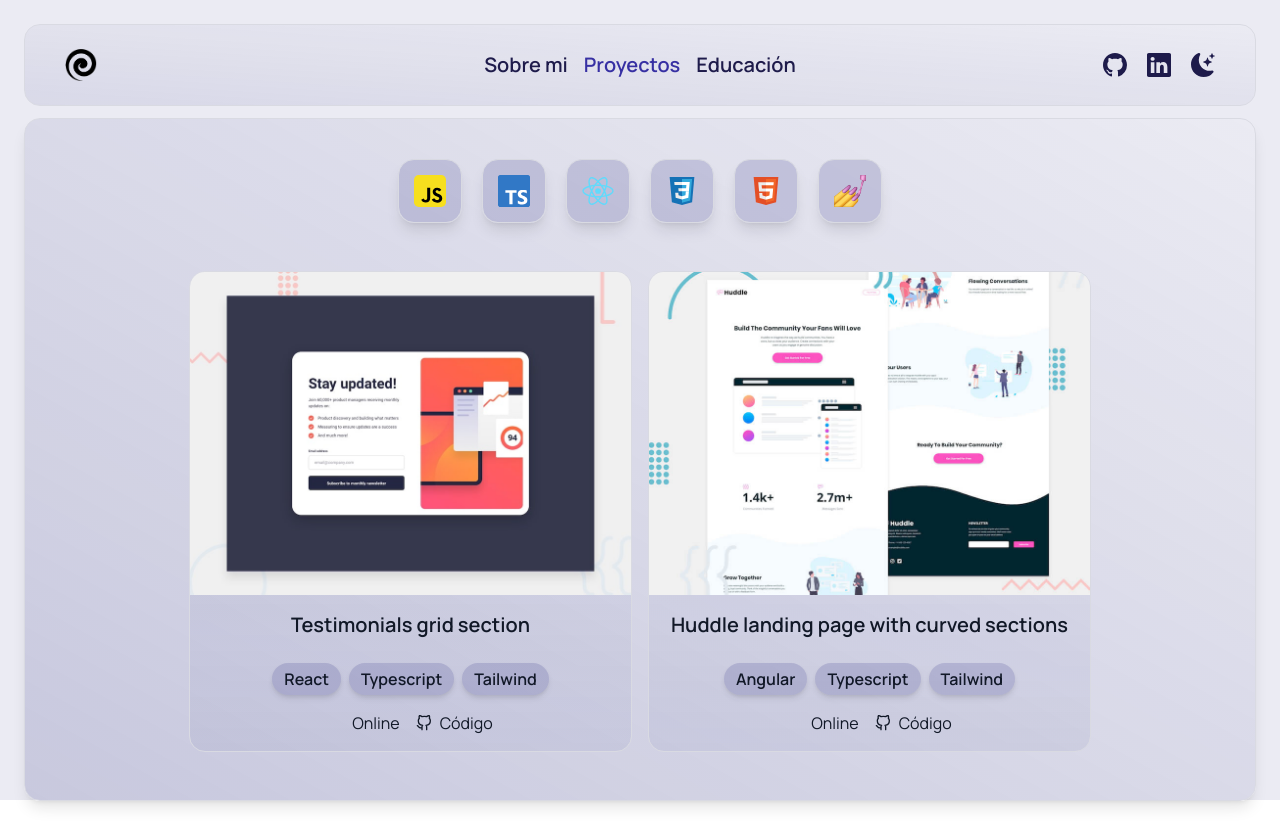
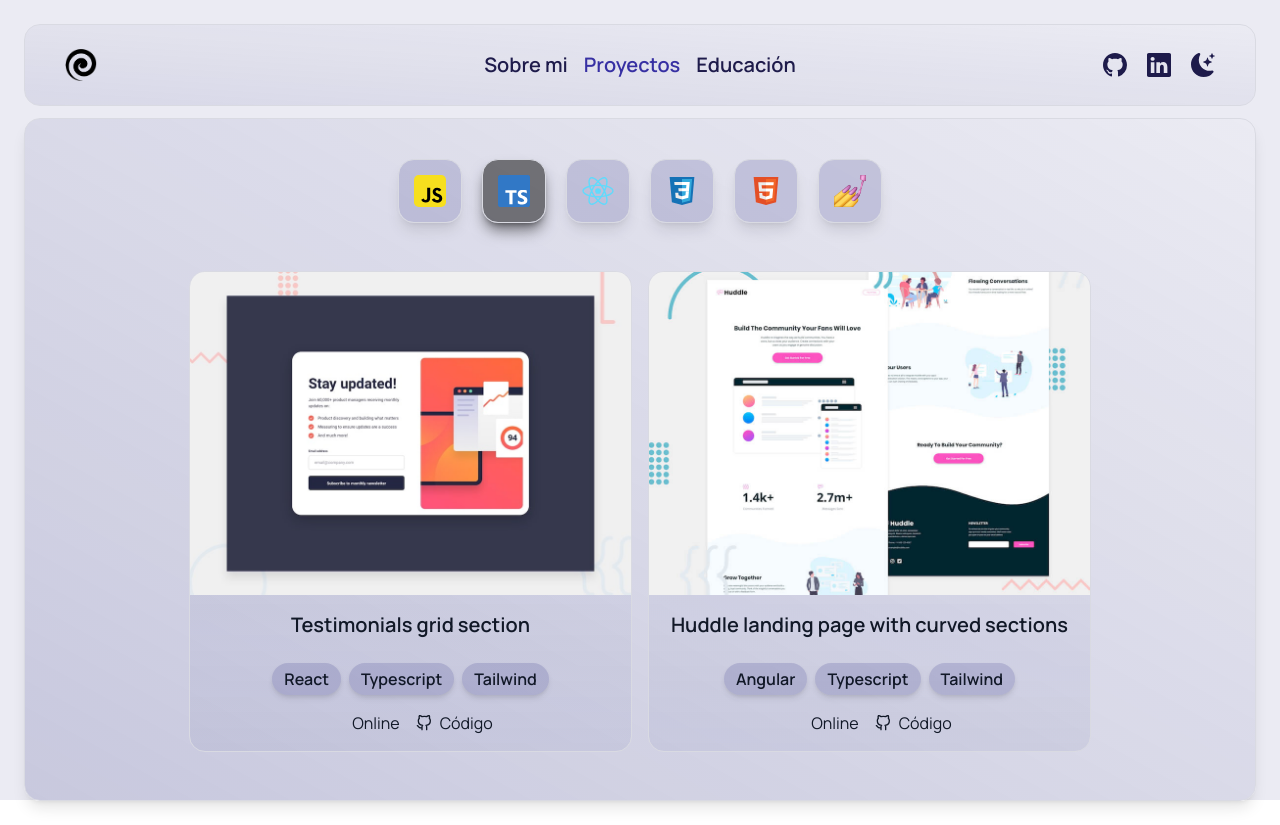
Before and after one commit to Blackpachamame/portfolio, a React (Vite) app: page /proyectos in a window 1280 px wide. Both pictures are taken after a click on the button 514 px from the left and 200 px from the top of the page. Built offline with nearby package versions, Linux system fonts and the light colour scheme; some icons are missing; a web font is replaced by a local one.

Commit message:
Ahora se marca el boton de skill con otro color y sombra si esta activo.

```diff
--- a/src/components/Proyectos/Skills.tsx
+++ b/src/components/Proyectos/Skills.tsx
@@ -1,3 +1,4 @@
+import { MouseEvent } from "react";
 import { skills } from "../../assets/data";
 
 type HandleSkill = {
@@ -5,12 +6,16 @@
 }
 
 function Skills({ obtenerSkill }: HandleSkill) {
+    const handleClick = (event: MouseEvent<HTMLButtonElement, globalThis.MouseEvent>, skill: string) => {
+        event.currentTarget.classList.toggle('activo');
+        obtenerSkill(skill)
+    };
 
     return (
         <div className="flex flex-wrap gap-5">
             {skills.map((skill) => (
                 <div key={skill.id} className="group relative inline-block">
-                    <button onClick={() => obtenerSkill(skill.nombre)} aria-label="Mandar nombre skill"
+                    <button onClick={(e) => handleClick(e, skill.nombre)} aria-label="Mandar nombre skill"
                         className="w-16 h-16 flex justify-center items-center bg-[rgba(60,62,138,.2)] dark:bg-[#11121b] border border-solid border-[#d9dae2] dark:border-[#242636] rounded-2xl shadow-lg">
                         <img src={skill.imgSkill} width="32px" height="32px" />
                     </button>
--- a/src/components/Proyectos/index.tsx
+++ b/src/components/Proyectos/index.tsx
@@ -59,9 +59,11 @@
     <div className="flex flex-col items-center gap-12">
       <Skills obtenerSkill={obtenerSkill} />
       <div className="grid justify-center items-stretch gap-4 proyecto__container">
-        {projects.map((proyecto) => (
-          <BoxProyecto key={proyecto.id} data={proyecto} />
-        ))}
+        {(projects.length > 0)
+          ? projects.map((proyecto) => (
+            <BoxProyecto key={proyecto.id} data={proyecto} />
+          ))
+          : <h3 className="text-xl">No se encontraron proyectos</h3>}
       </div>
     </div>
   );
--- a/src/index.css
+++ b/src/index.css
@@ -14,9 +14,10 @@
   text-wrap: balance;
 }
 
-/* #brand {
-  font-family: "Patrick Hand SC", cursive;
-} */
+.activo {
+  background-color: rgba(0, 0, 0, 0.5) !important;
+  box-shadow: 0 10px 15px -3px rgb(0 0 0 / 50%), 0 4px 6px -4px rgb(0 0 0 / 50%);
+}
 
 .proyecto__container {
   grid-template-columns: repeat(auto-fit, minmax(270px, 1fr));
```
